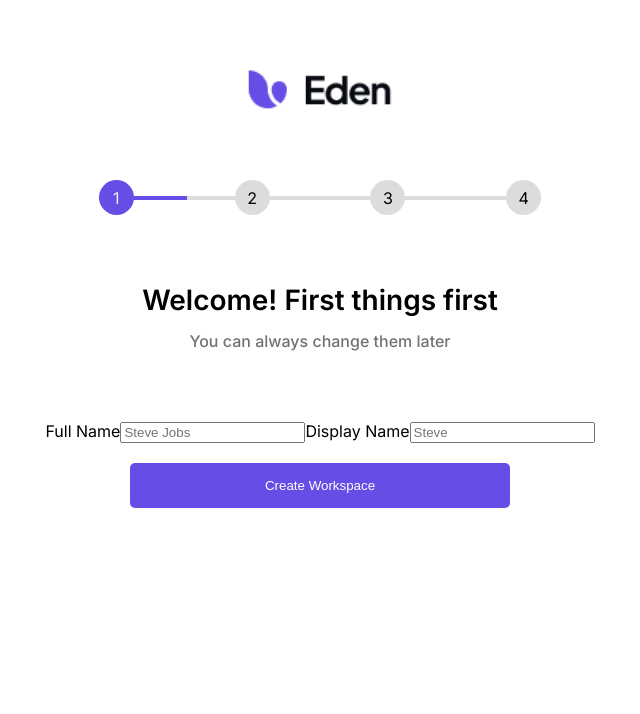
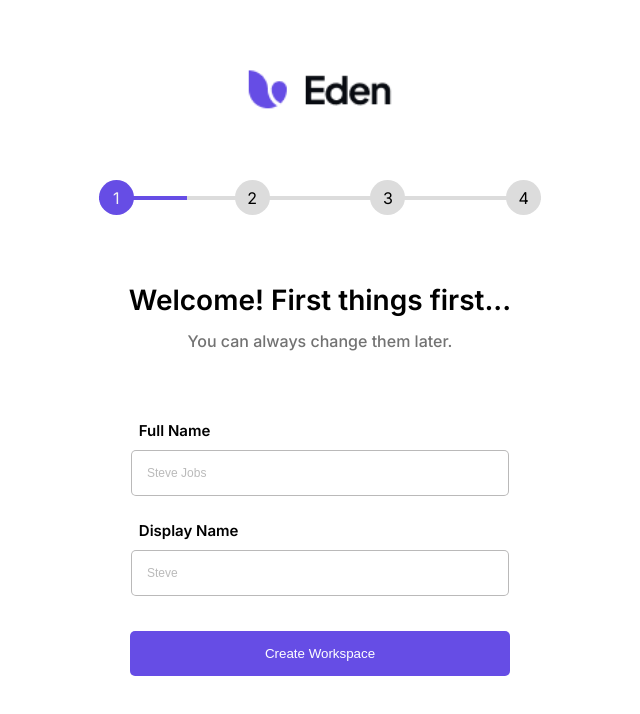
Before and after one commit to Amanthukral12/onboardingui, a React (Create React App) app: page / in a window 1280 px wide. Shown: the top 714 px of the page, without its empty margins (320-960 px from the left). Built offline with nearby package versions, Linux system fonts and the light colour scheme.

Commit message:
Adding step1 Screen

```diff
--- a/src/components/Step1Screen.js
+++ b/src/components/Step1Screen.js
@@ -1,13 +1,14 @@
 import React from "react";
 import Base from "./Base";
+import "./styles/Step1Screen.css";
 const Step1Screen = ({ formData, setFormData }) => {
   return (
     <Base
-      title="Welcome! First things first"
-      description="You can always change them later"
+      title="Welcome! First things first..."
+      description="You can always change them later."
     >
-      <form>
-        <label>Full Name</label>
+      <form className="form">
+        <label className="textLabel">Full Name</label>
         <input
           type="text"
           placeholder="Steve Jobs"
@@ -15,8 +16,10 @@ const Step1Screen = ({ formData, setFormData }) => {
           onChange={(e) =>
             setFormData({ ...formData, fullName: e.target.value })
           }
+          className="inputBox"
+          required="required"
         />
-        <label>Display Name</label>
+        <label className="textLabel">Display Name</label>
         <input
           type="text"
           placeholder="Steve"
@@ -24,6 +27,8 @@ const Step1Screen = ({ formData, setFormData }) => {
           onChange={(e) =>
             setFormData({ ...formData, displayName: e.target.value })
           }
+          className="inputBox"
+          required="required"
         />
       </form>
     </Base>
--- /dev/null
+++ b/src/components/styles/Step1Screen.css
@@ -0,0 +1,155 @@
+.form {
+    width: 70%;
+    margin-left: auto;
+   margin-right: auto;
+}
+.textLabel {
+    display: block;
+    text-align: left;
+    font-weight: 600;
+    font-size: 15px;
+    margin: 10px;
+    margin-left: 40px;
+}
+
+.inputBox {
+    width: 80%;
+    line-height: 2.5em;
+    padding: 7px;
+    padding-left: 15px;
+    font-size: 0.75em;
+    border-radius: 5px;
+    border: 1px solid rgba(125, 124, 124, 0.53);
+    margin-bottom: 15px;
+}
+
+.inputBox:focus{
+    outline:none;
+}
+
+::placeholder {
+    color: rgba(125, 124, 124, 0.53);
+    opacity: 1; /* Firefox */
+  }
+
+  :-ms-input-placeholder {
+    color: rgba(125, 124, 124, 0.53);
+  }
+
+  ::-ms-input-placeholder {
+    color: rgba(125, 124, 124, 0.53);
+  }
+
+  .optional {
+    color: rgba(110, 110, 110, 0.53);
+  }
+
+  .initialUrl {
+    line-height: 1.5em;
+    font-size: 0.7em;
+    font-weight: 500;
+    color: rgba(110, 110, 110, 0.53);
+    background-color: #F8F9FC;
+    padding: 10px;
+    margin-right: auto;
+    position: relative;
+    left: 0;
+    border-right: 1px solid rgba(125, 124, 124, 0.53);
+    border-radius: 5px;
+  }
+
+  .webUrl {
+    width: 85%;
+    margin-left: auto;
+    margin-right: auto;
+    display: flex;
+    border: 1px solid rgba(125, 124, 124, 0.53);
+    border-radius: 5px;
+    margin-bottom: 15px;
+  }
+
+
+
+  .example {
+    width: 70%;
+   border: none;
+   border-radius: 5px;
+   padding-left: 10px;
+  }
+
+  .example:focus {
+    outline: none;
+  }
+
+  .teamSection {
+    display: flex;
+    width: 80%;
+    margin-left: auto;
+    margin-right: auto;
+    justify-content:space-evenly;
+  }
+
+  .team {
+    width: 35%;
+    border-radius: 5px;
+    display: flex;
+    flex-direction: column;
+    align-items: flex-start;
+    margin: 20px;
+  }
+
+
+  .team:focus {
+    border: 1px solid #664DE5;
+  }
+
+  .teamDescription {
+    font-size: .75em;
+    width: 80%;
+    margin-top: 0;
+    text-align: left;
+    margin-left: 20px;
+  }
+
+  .teamHeading {
+    font-size: 0.75em;
+    margin-left: 20px;
+  }
+
+  .teamIcon {
+    width: 30px;
+    margin-top: 20px;
+    margin-left: 20px;
+  }
+
+  @media (max-width: 1200px ) {
+    .form {
+        width: 90%;
+    }
+    .teamSection {
+        width: 90%;
+    }
+    .team {
+        width: 50%;
+    }
+
+  }
+
+  @media (max-width: 700px ) {
+    .form {
+        width: 100%;
+    }
+    .teamSection {
+        width: 100%;
+    }
+    .team {
+        width: 50%;
+    }
+    .teamDescription {
+        margin-left: 0;
+    }
+    .teamHeading {
+        margin-left: 0;
+        margin-bottom: 10 px;
+    }
+  }
```
